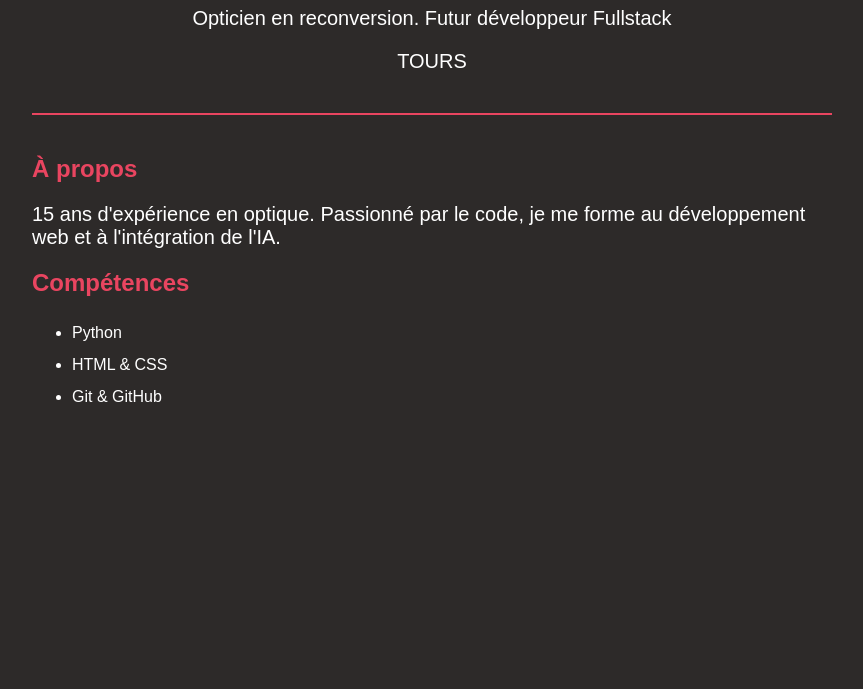
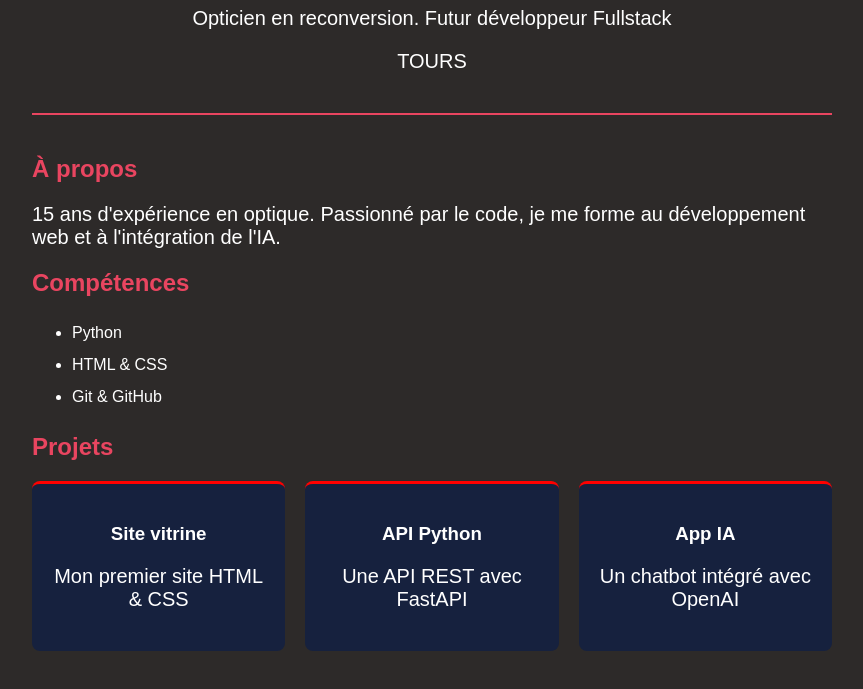
Before and after one commit to Frederic-Champion/mon-premier-projet, a plain HTML site: page index.html in a window 1280 px wide. Shown: the part 137-826 px from the top of the page, without its empty margins (208-1071 px from the left). Before the commit the page ends 800 px from the top, so only its background shows below. Drawn offline with Linux system fonts and the light colour scheme.

Commit message:
Ajout Flexbox et cartes projets

```diff
--- a/index.html
+++ b/index.html
@@ -23,5 +23,22 @@
                 <li>Git & GitHub</li>
             </ul>
         </section>
+        <section>
+            <h2>Projets</h2>
+            <div class="cartes">
+                <div class="carte">
+                    <h3>Site vitrine</h3>
+                    <p>Mon premier site HTML & CSS</p>
+                </div>
+                <div class="carte">
+                    <h3>API Python</h3>
+                    <p>Une API REST avec FastAPI</p>
+                </div>
+                <div class="carte">
+                    <h3>App IA</h3>
+                    <p>Un chatbot intégré avec OpenAI</p>
+                </div>
+            </div>
+        </section>
     </body>
 </html>
--- a/style.css
+++ b/style.css
@@ -25,3 +25,19 @@ p {
 ul {
     line-height: 2;
 }
+.cartes {
+    display : flex;
+    gap: 20px;
+}
+.carte {
+    background-color: #16213e;
+    padding : 20px;
+    border-radius : 8px;
+    flex : 1;
+    border-top: 3px solid red;
+    text-align : center;
+    transition: transform 0.3s;
+}
+.carte:hover {
+    transform: translateY(-5px);
+}
```
